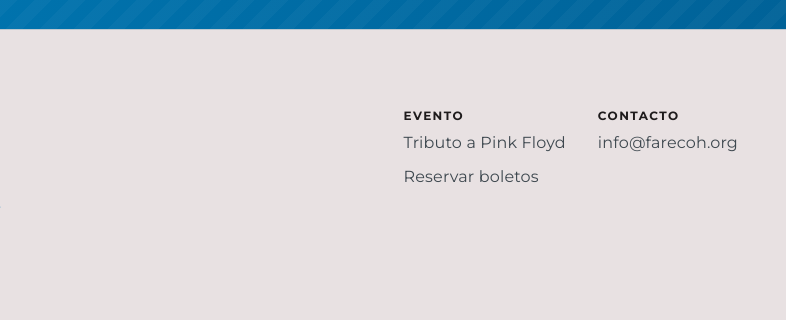
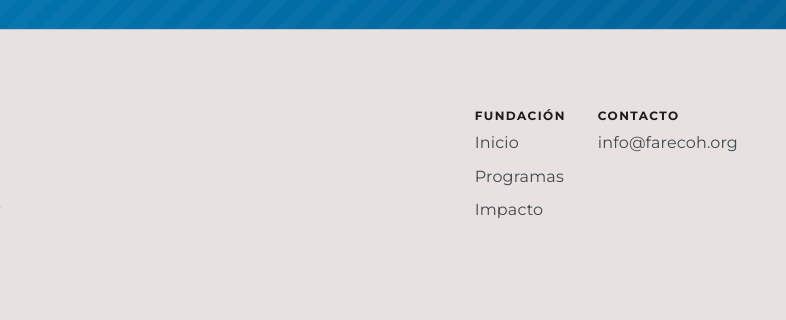
Before and after one commit to luis14mc/farecoh-web, an Astro site: page / in a window 1280 px wide. Shown: the part 6506-6826 px from the top of the page, 494-1280 px from the left. Built offline with nearby package versions, Linux system fonts and the light colour scheme; Astro itself is replaced by a stand-in of ours; no server answers.

Commit message:
Remove old Pink Floyd links from footer

```diff
--- a/src/components/layout/Footer.astro
+++ b/src/components/layout/Footer.astro
@@ -53,9 +53,10 @@ const logoTheme = variant === "light" ? "color" : "white";
 
     <div class="grid grid-cols-2 gap-stack-lg sm:flex sm:gap-stack-lg">
       <div class="flex flex-col space-y-2">
-        <h4 class={titleClass}>Evento</h4>
-        <a class={linkClass} href="/eventos/pink-floyd">Tributo a Pink Floyd</a>
-        <a class={linkClass} href="/eventos/pink-floyd/boletos">Reservar boletos</a>
+        <h4 class={titleClass}>Fundación</h4>
+        <a class={linkClass} href="/">Inicio</a>
+        <a class={linkClass} href="/#programas">Programas</a>
+        <a class={linkClass} href="/#impacto">Impacto</a>
       </div>
       <div class="flex flex-col space-y-2">
         <h4 class={titleClass}>Contacto</h4>
```
